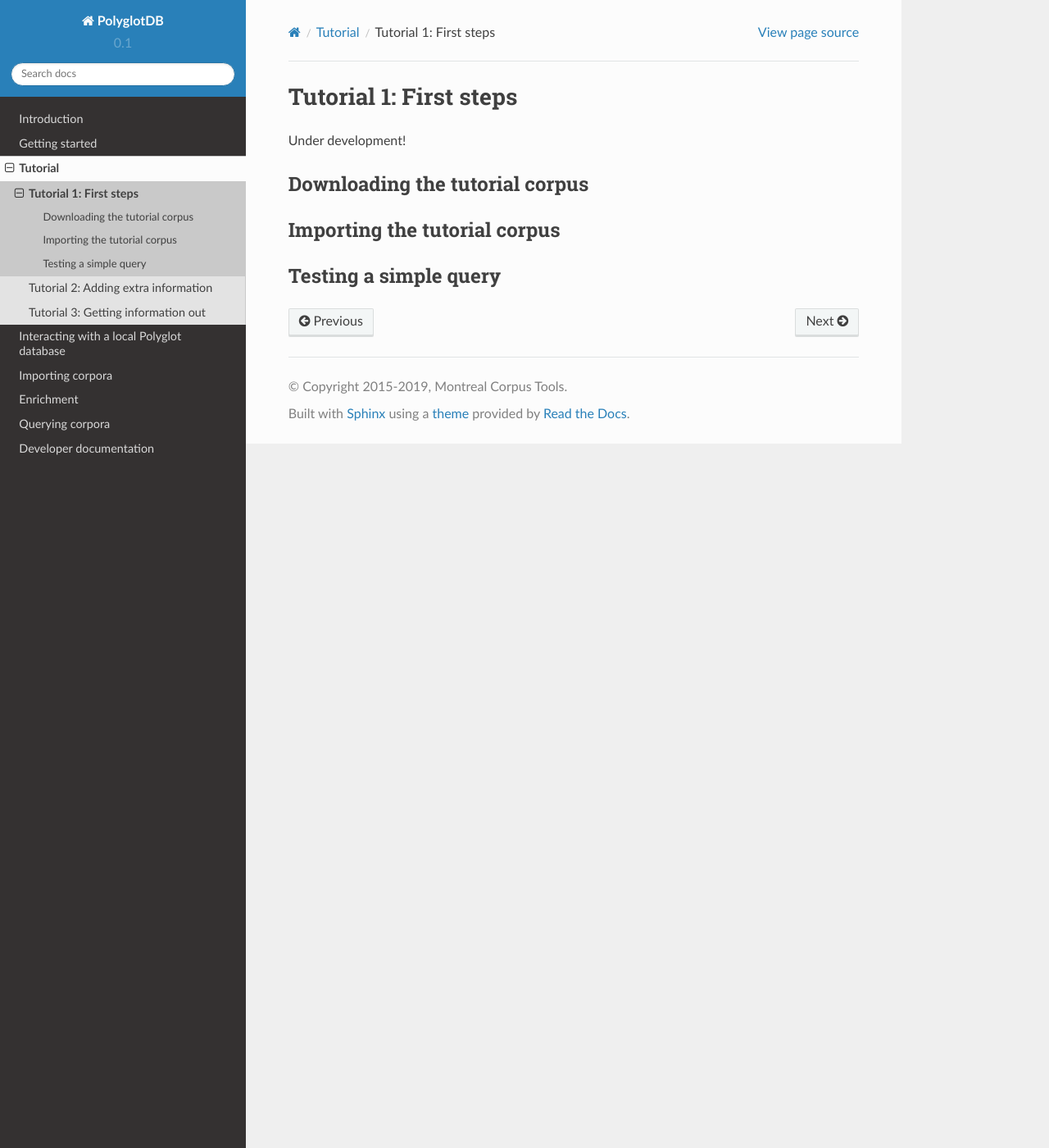
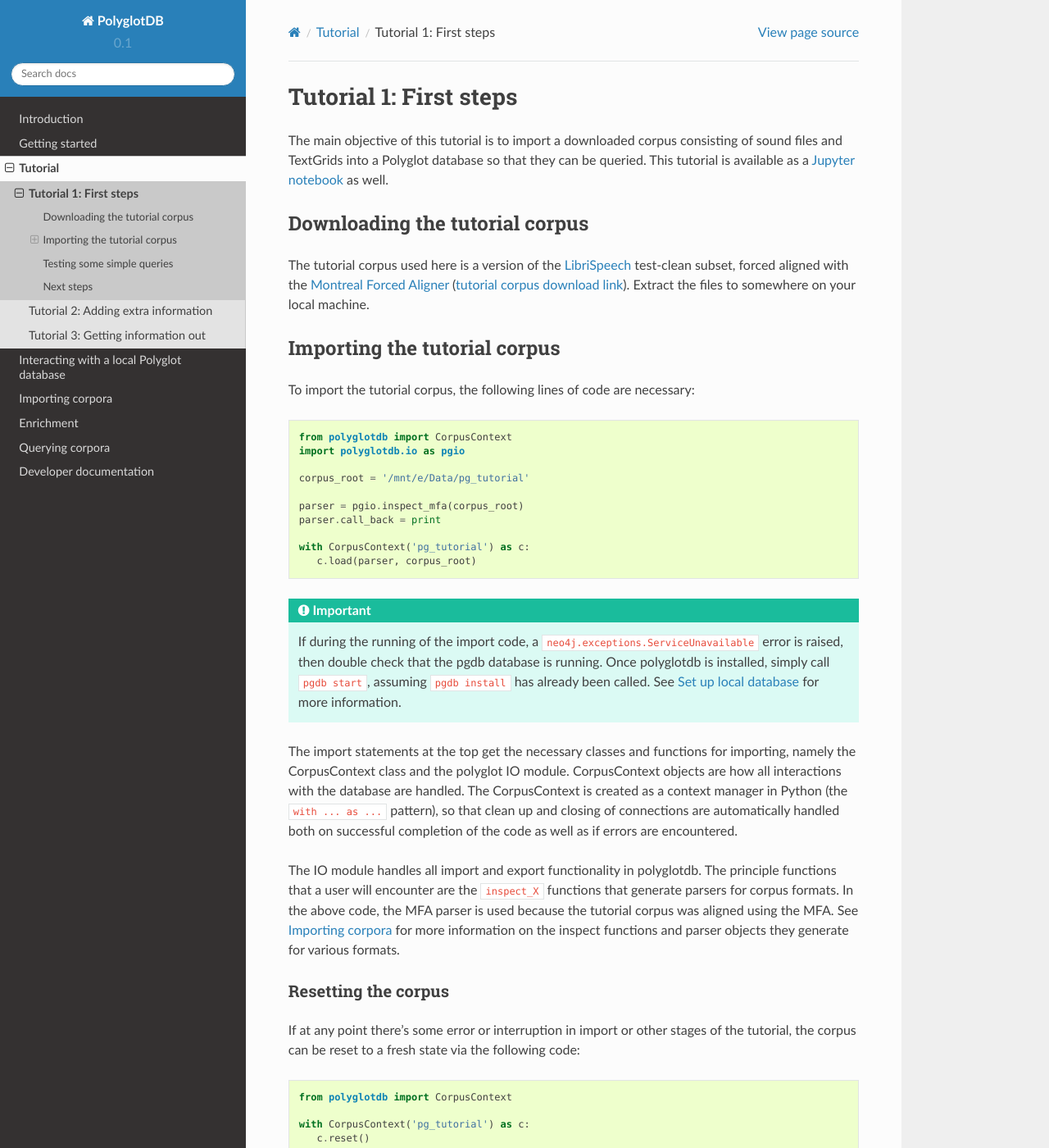
Before and after one commit to MontrealCorpusTools/PolyglotDB, a Sphinx documentation site: the page built from docs/source/tutorial_first_steps.rst, in a window 1280 px wide and 1400 px high. Shown: the whole window at 82% size. Built offline with Sphinx 7.4.7 and the Read the Docs theme 2.0.0, drawn with Linux system fonts in a browser that asks for light colours; some of the changed text lies outside the part shown.

Commit message:
Tutorial 1 first draft

```diff
--- a/docs/source/tutorial_first_steps.rst
+++ b/docs/source/tutorial_first_steps.rst
@@ -1,21 +1,123 @@
 
-.. _tutorial_first_steps:
+.. _LibriSpeech: http://www.openslr.org/12/
+
+.. _Montreal Forced Aligner: https://montreal-forced-aligner.readthedocs.io/en/latest/
+
+.. _tutorial corpus download link: https://www.dropbox.com/s/o3fdzem4soh4mtf/pg_tutorial.zip?dl=0
+
+.. _Jupyter notebook: https://github.com/MontrealCorpusTools/PolyglotDB/tree/master/examples/tutorial/tutorial_1_first_steps.ipynb
+
+.. _full version of the script:
+
+.. _tutorial_first_steps: https://github.com/MontrealCorpusTools/PolyglotDB/tree/master/examples/tutorial/tutorial1.py
 
 ***********************
 Tutorial 1: First steps
 ***********************
 
-Under development!
+The main objective of this tutorial is to import a downloaded corpus consisting of sound files and TextGrids into a Polyglot
+database so that they can be queried.
+This tutorial is available as a `Jupyter notebook`_ as well.
 
 .. _tutorial_download:
 
 Downloading the tutorial corpus
 ===============================
 
+The tutorial corpus used here is a version of the `LibriSpeech`_ test-clean subset, forced aligned with the
+`Montreal Forced Aligner`_ (`tutorial corpus download link`_).  Extract the files to somewhere on your local machine.
+
 .. _tutorial_import:
 
 Importing the tutorial corpus
 =============================
 
-Testing a simple query
-======================
+To import the tutorial corpus, the following lines of code are necessary:
+
+.. code-block:: python
+
+   from polyglotdb import CorpusContext
+   import polyglotdb.io as pgio
+
+   corpus_root = '/mnt/e/Data/pg_tutorial'
+
+   parser = pgio.inspect_mfa(corpus_root)
+   parser.call_back = print
+
+   with CorpusContext('pg_tutorial') as c:
+      c.load(parser, corpus_root)
+
+.. important::
+
+   If during the running of the import code, a ``neo4j.exceptions.ServiceUnavailable`` error is raised, then double check
+   that the pgdb database is running.  Once polyglotdb is installed, simply call ``pgdb start``, assuming ``pgdb install``
+   has already been called.  See :ref:`local_setup` for more information.
+
+The import statements at the top get the necessary classes and functions for importing, namely the CorpusContext class and
+the polyglot IO module.  CorpusContext objects are how all interactions with the database are handled.  The CorpusContext is
+created as a context manager in Python (the ``with ... as ...`` pattern), so that clean up and closing of connections are
+automatically handled both on successful completion of the code as well as if errors are encountered.
+
+The IO module handles all import and export functionality in polyglotdb.  The principle functions that a user will encounter
+are the ``inspect_X`` functions that generate parsers for corpus formats.  In the above code, the MFA parser is used because
+the tutorial corpus was aligned using the MFA.  See :ref:`importing` for more information on the inspect functions and parser
+objects they generate for various formats.
+
+
+Resetting the corpus
+--------------------
+
+If at any point there's some error or interruption in import or other stages of the tutorial, the corpus can be reset to a
+fresh state via the following code:
+
+.. code-block:: python
+
+   from polyglotdb import CorpusContext
+
+   with CorpusContext('pg_tutorial') as c:
+      c.reset()
+
+
+.. warning::
+
+   Be careful when running this code as it will delete any and all information in the corpus.  For smaller corpora such
+   as the one presented here, the time to set up is not huge, but for larger corpora this can result in several hours worth
+   of time to reimport and re-enrich the corpus.
+
+Testing some simple queries
+===========================
+
+To ensure that data import completed successfully, we can print the list of speakers, discourses, and phone types in the corpus, via:
+
+.. code-block:: python
+
+   from polyglotdb import CorpusContext
+
+   with CorpusContext('pg_tutorial') as c:
+    print('Speakers:', c.speakers)
+    print('Discourses:', c.discourses)
+
+    q = c.query_lexicon(c.lexicon_phone)
+    q = q.order_by(c.lexicon_phone.label)
+    q = q.columns(c.lexicon_phone.label.column_name('phone'))
+    results = q.all()
+    print(results)
+
+A more interesting summary query is perhaps looking at the count and average duration of different phone types across the corpus, via:
+
+.. code-block:: python
+
+   from polyglotdb.query.base.func import Count, Average
+
+   with CorpusContext('pg_tutorial') as c:
+      q = c.query_graph(c.phone).group_by(c.phone.label.column_name('phone'))
+      results = q.aggregate(Count().column_name('count'), Average(c.phone.duration).column_name('average_duration'))
+      for r in results:
+         print('The phone {} had {} occurrences and an average duration of {}.'.format(r['phone'], r['count'], r['average_duration']))
+
+Next steps
+==========
+
+You can see a `full version of the script`_.
+
+See :ref:`tutorial_enrichment` for the next tutorial covering how to enrich the corpus and create more interesting queries.
```
Also changed, not shown: 3 other files.
